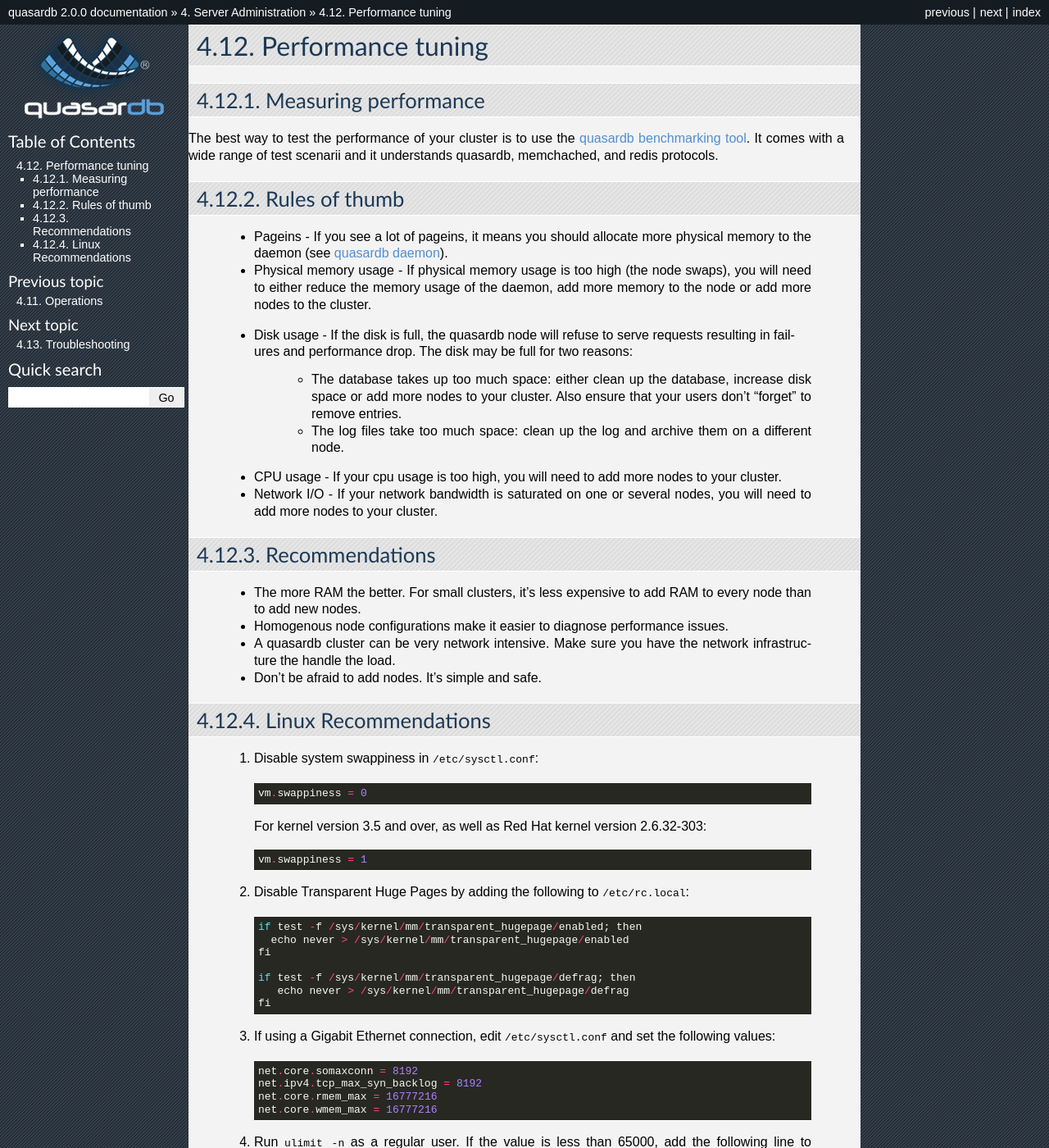
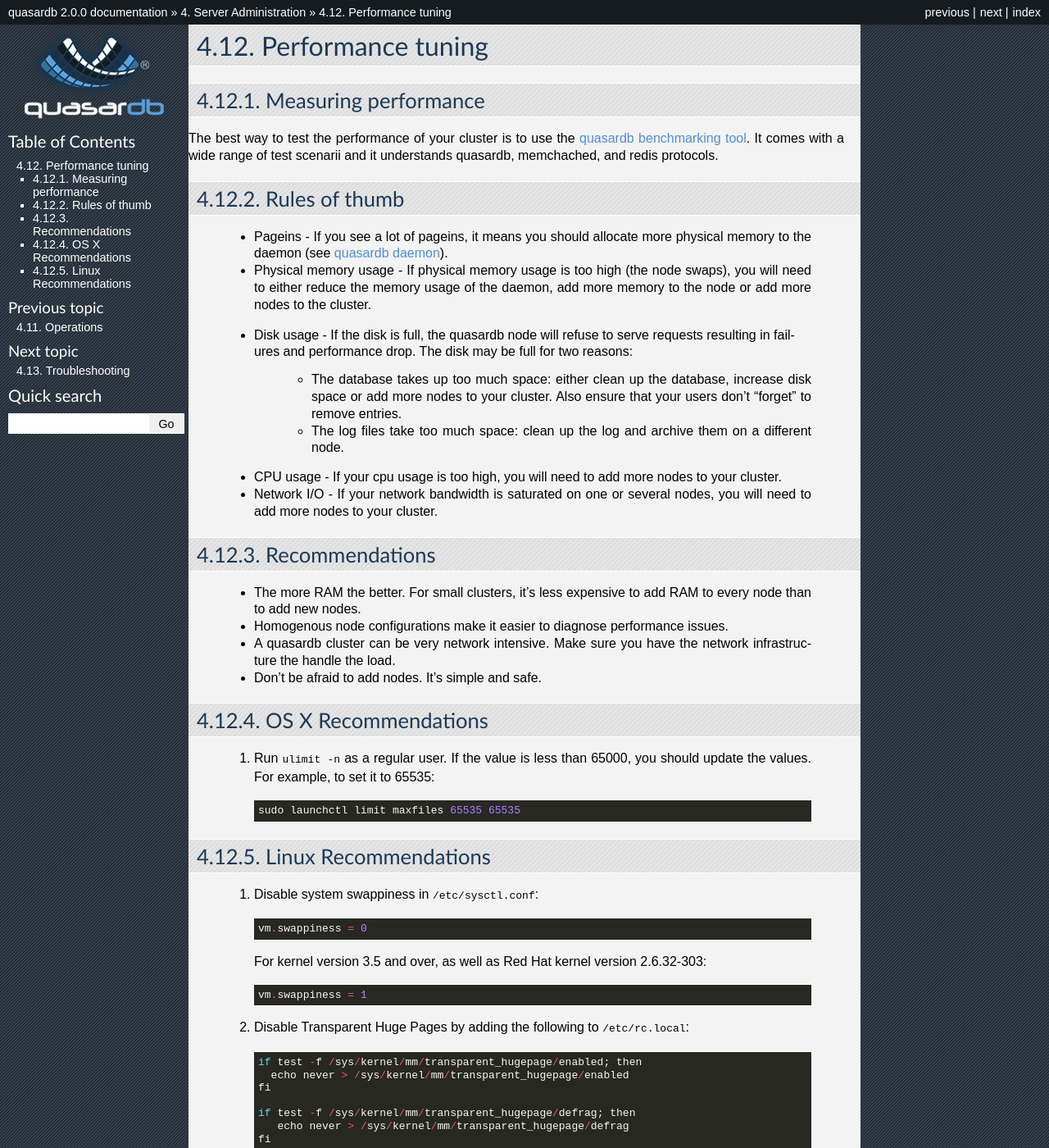
Before and after one commit to iltommi/qdb-documentation, a Sphinx documentation site: the page built from source/administration/tuning.rst, in a window 1280 px wide and 1400 px high. Shown: the whole window at 82% size. Built offline with Sphinx 7.4.7, drawn with Linux system fonts in a browser that asks for light colours.

Commit message:
Update tuning information and disk usage limitation.

```diff
--- a/source/administration/tuning.rst
+++ b/source/administration/tuning.rst
@@ -25,6 +25,13 @@ Recommendations
     * Homogenous node configurations make it easier to diagnose performance issues.
     * A quasardb cluster can be very network intensive. Make sure you have the network infrastructure the handle the load.
     * Don't be afraid to add nodes. It's simple and safe.
+
+OS X Recommendations
+--------------------
+
+ #. Run ``ulimit -n`` as a regular user. If the value is less than 65000, you should update the values. For example, to set it to 65535::
+
+         sudo launchctl limit maxfiles 65535 65535
 
 Linux Recommendations
 ----------------------
--- a/source/reference/qdbd.rst
+++ b/source/reference/qdbd.rst
@@ -109,6 +109,8 @@ Each node saves its data in its "root" directory, determined by its configuratio
 Entries are often kept resident in a write cache so the daemon can rapidly serve a large amount of simultaenous requests. Data may not be synced to the disk at all times. If you need to guarantee that every cluster write is synced to disk immediately, disable the write cache by setting the "sync" configuration option to true.
 
 You can also disable data storage altogether, making quasardb a pure in-memory repository. In transient mode, entries will be lost on eviction or node shutdown and entries cannot be interated upon. See :option:`--transient` and `transient-mode`.
+
+It is possible to limit the amount of space a node will occupy with the "max_size" option. The writes to the node will fail when the disk usage reaches that limit, warnings being emitted before that point. The write ahead log is not accounted in the space usage meaning that the actual disk usage may be greater than the limit. Compression may also reduce the actual disk usage.
 
 For more information, see :doc:`../concepts/data_storage` and :doc:`../concepts/data_transfer`.
 
@@ -421,11 +423,12 @@ Instance specific
 .. option:: --max-depot-size=<size-in-bytes>
 
     Sets the maximum amount of disk usage for each node's database in bytes. Any write operations that would overflow the database will return a qdb_e_system error stating "disk full".
+    The write ahead log is not accounted in the disk usage.
 
     Due to excessive meta-data or uncompressed db entries, the actual database size may exceed this set value by up to 20%.
 
     Argument
-        An integer representing the maximum size of the database on disk in bytes.
+        An integer representing the maximum size of the database on disk in bytes. The minimum value is 134,217,728 (128 MB).
 
     Default value
         0 (disabled)
```
